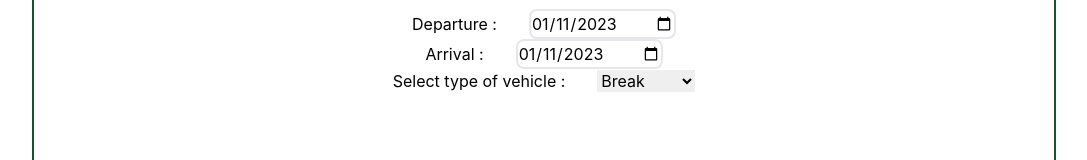
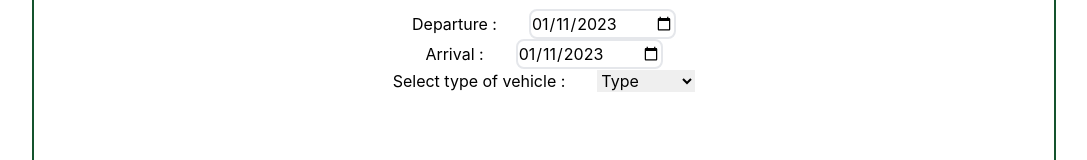
Before and after one commit to BarzaGuignol/NoPainNoGainTheComeBack, a React (Vite) app in the folder frontend/: page /search in a window 1280 px wide. Shown: the part 137-297 px from the top of the page, without its empty margins (96-1183 px from the left). Built offline with nearby package versions, Linux system fonts and the light colour scheme.

Commit message:
Intégration du filtre par type

```diff
--- a/frontend/src/App.jsx
+++ b/frontend/src/App.jsx
@@ -19,7 +19,6 @@ function App() {
         <Routes>
           <Route path="/" element={<Home />} />
           <Route path="/vehicle/creation" element={<AddVehicle />} />
-          <Route path="/vehicles" element={<AllVehicles />} />
           <Route
             path="/search"
             element={
--- a/frontend/src/components/VehicleCardUser.jsx
+++ b/frontend/src/components/VehicleCardUser.jsx
@@ -1,22 +1,23 @@
 /* eslint-disable react/prop-types */
+
 // import { Link } from "react-router-dom";
 
 function VehicleCardUser({ vehicle }) {
   return (
     <div className="max-w-sm flex flex-col w-screen rounded-lg border-2 overflow-hidden ml-10 my-2 px-2">
-      <div className="px-6 pt-4 flex justify-end">
-        <span className="inline-block bg-gray-200 rounded-full px-3 py-1 text-sm font-semibold text-gray-700 mr-2 mb-2">
+      <div className="pt-4 flex justify-end">
+        <span className="inline-block bg-gray-200 rounded-full px-3 py-1 text-sm font-semibold text-gray-700 mr-2">
           {vehicle.type}
         </span>
       </div>
       <div>
-        <div className="flex items-center">
+        <div className="flex items-center pl-6">
           <img
-            className="w-20 h-20 rounded-full mr-4"
+            className="w-20 h-20 rounded-full"
             src={vehicle.picture}
             alt={vehicle.model}
           />
-          <div className="flex flex-col px-6 py-4">
+          <div className="flex flex-col px-8 py-4">
             <div className="font-bold text-xl mb-2">{vehicle.model}</div>
             <p className="text-gray-700 text-base text-sm">
               Année {vehicle.vehicle_year}
--- a/frontend/src/components/VehicleList.jsx
+++ b/frontend/src/components/VehicleList.jsx
@@ -1,8 +1,9 @@
+/* eslint-disable react/prop-types */
 import { useState, useEffect } from "react";
 import apiConnexion from "../services/apiConnexion";
 import VehicleCardUser from "./VehicleCardUser";
 
-function VehicleList() {
+function VehicleList({ type }) {
   const [vehicleList, setVehicleList] = useState();
 
   useEffect(() => {
@@ -16,15 +17,15 @@ function VehicleList() {
 
   return (
     <div>
-      <h1 className="text-center font-bold text-3xl px-12 pt-8 pb-4">
-        All vehicles
-      </h1>
+      <h1 className="text-center font-bold text-3xl pt-8 pb-4">All vehicles</h1>
       <div className="px-2 w-full flex justify-center ">
         <div className="grid grid-cols-3 -mx-2">
           {vehicleList &&
-            vehicleList.map((vehicle) => (
-              <VehicleCardUser key={vehicle.id} vehicle={vehicle} />
-            ))}
+            vehicleList
+              .filter((vehicle) => type === "" || vehicle.type === type)
+              .map((vehicle) => (
+                <VehicleCardUser key={vehicle.id} vehicle={vehicle} />
+              ))}
         </div>
       </div>
     </div>
--- a/frontend/src/pages/AllVehicles.jsx
+++ b/frontend/src/pages/AllVehicles.jsx
@@ -1,10 +1,12 @@
-import VehicleList from "../components/VehicleList";
+/* eslint-disable react/prop-types */
 import React from "react";
 
-function AllVehicles() {
+import VehicleList from "../components/VehicleList";
+
+function AllVehicles({ type }) {
   return (
     <div>
-      <VehicleList />
+      <VehicleList type={type} />
     </div>
   );
 }
--- a/frontend/src/pages/Search.jsx
+++ b/frontend/src/pages/Search.jsx
@@ -60,13 +60,14 @@ export default function Search({
             Select type of vehicle :
           </label>
           <select id="selectVehicle">
-            <option value="break">Break</option>
-            <option value="sedan">Sedan</option>
+            <option value="">Type</option>
+            <option value="Break">Break</option>
+            <option value="Sedan">Sedan</option>
             <option value="SUV">SUV</option>
-            <option value="limousine">Limousine</option>
-            <option value="truck">Truck</option>
-            <option value="pick-up">Pick-up</option>
-            <option value="van">Van</option>
+            <option value="Limousine">Limousine</option>
+            <option value="Truck">Truck</option>
+            <option value="Pick-up">Pick-up</option>
+            <option value="Van">Van</option>
           </select>
         </form>
         <Link
```
